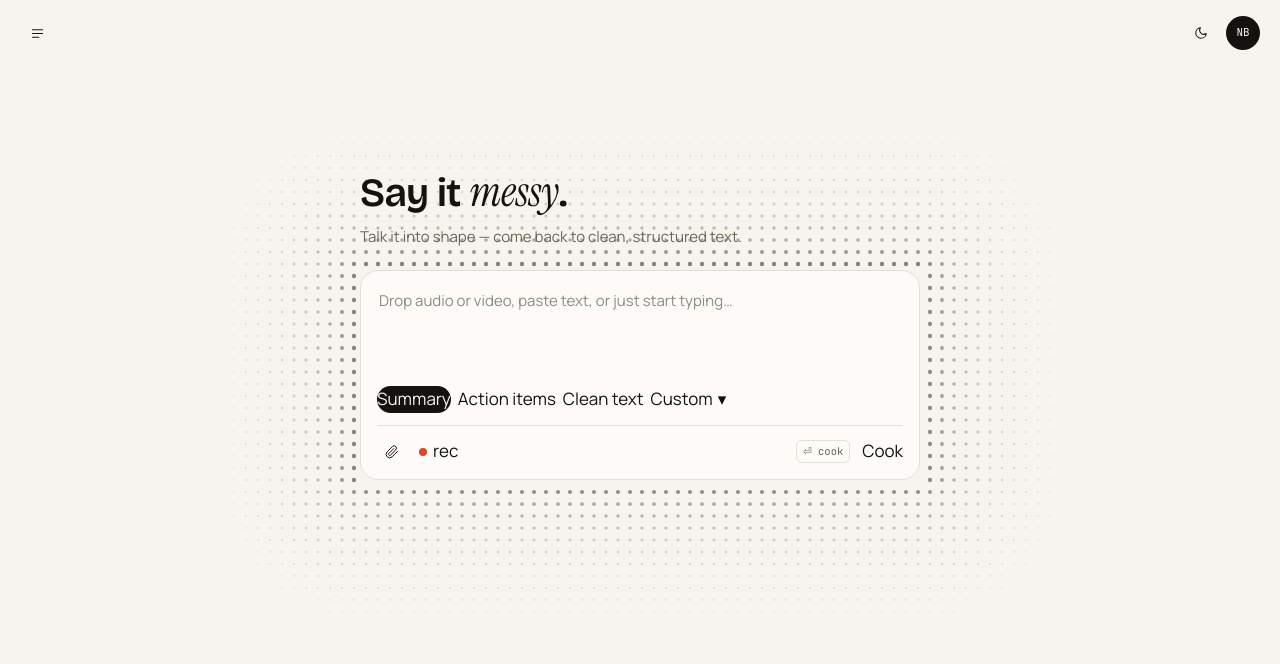
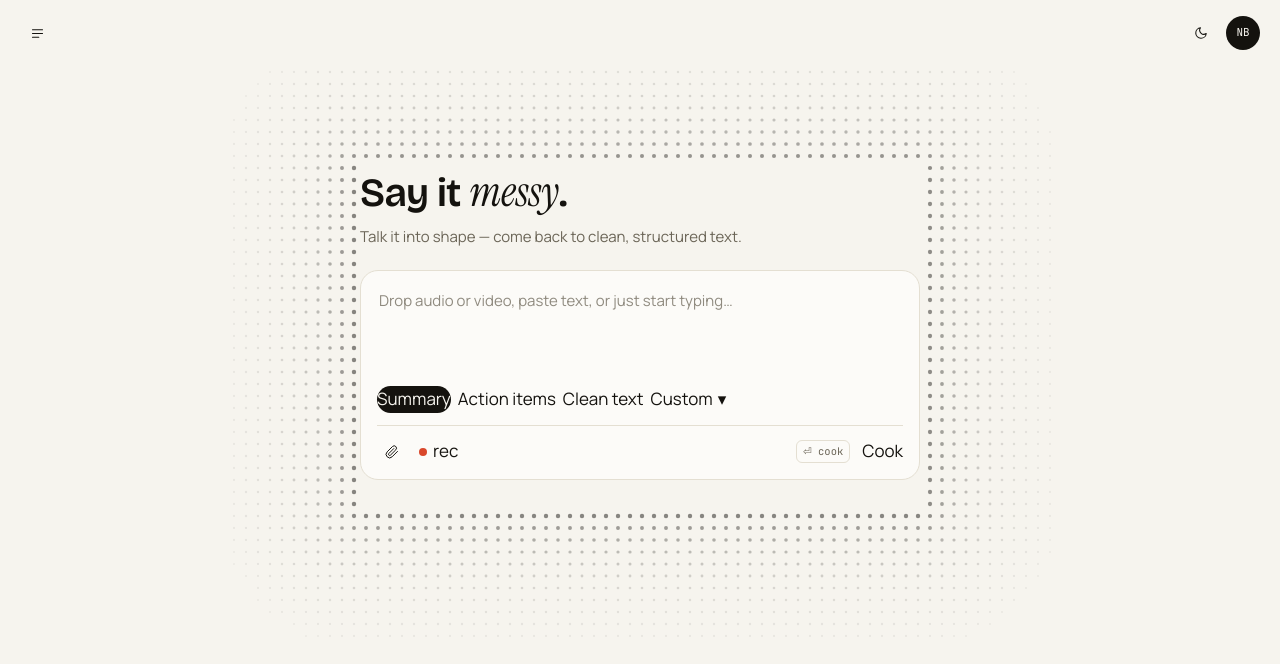
Before and after one commit to razornne/transcriptor-v2, a Next.js app in the folder landing/: page /v2 in a window 1280 px wide. Shown: the top 664 px of the page. Built offline with nearby package versions, Linux system fonts and the light colour scheme.

Commit message:
feat(v2): halo anchors to the whole stage (title+card+result) — no dots under text
Co-Authored-By: Claude Fable 5 <noreply@anthropic.com>

```diff
--- a/landing/app/v2/page.tsx
+++ b/landing/app/v2/page.tsx
@@ -19,7 +19,7 @@ export default function InkPage() {
   const [done, setDone] = useState(false);
   const [status, setStatus] = useState("");
   const dotsRef = useRef<DotFieldHandle>(null);
-  const cardRef = useRef<HTMLDivElement>(null);
+  const stageRef = useRef<HTMLDivElement>(null);
   const timersRef = useRef<number[]>([]);
 
   const clearTimers = () => {
@@ -110,14 +110,15 @@ export default function InkPage() {
       </header>
 
       <main className="i-hero">
-        <DotField ref={dotsRef} cardRef={cardRef} />
+        <DotField ref={dotsRef} anchorRef={stageRef} />
         <div className="i-center">
+          <div ref={stageRef}>
           <h1 className="i-title">
             Say it <em>messy</em>.
           </h1>
           <p className="i-sub">Talk it into shape — come back to clean, structured text.</p>
 
-          <InputCard ref={cardRef} cooking={cooking} onCook={startCook} />
+          <InputCard cooking={cooking} onCook={startCook} />
 
           <p className="i-status" aria-live="polite">{status}</p>
 
@@ -146,6 +147,7 @@ export default function InkPage() {
               </div>
             </div>
           )}
+          </div>
         </div>
       </main>
     </div>
--- a/landing/components/ink/DotField.tsx
+++ b/landing/components/ink/DotField.tsx
@@ -28,10 +28,12 @@ const WAVE_SIGMA = 48;   // ширина гребня волны
 type Dot = { x: number; y: number; d: number; base: number };
 type Wave = { start: number; amp: number };
 
+// anchorRef — блок, вокруг которого живёт ореол (заголовок + карточка +
+// результат, .i-stage). Текст ВНУТРИ блока — точки туда не заходят.
 export const DotField = forwardRef<
   DotFieldHandle,
-  { cardRef: React.RefObject<HTMLDivElement | null> }
->(function DotField({ cardRef }, ref) {
+  { anchorRef: React.RefObject<HTMLDivElement | null> }
+>(function DotField({ anchorRef: cardRef }, ref) {
   const canvasRef = useRef<HTMLCanvasElement | null>(null);
   const wavesRef = useRef<Wave[]>([]);
   const runningRef = useRef(false);
```
